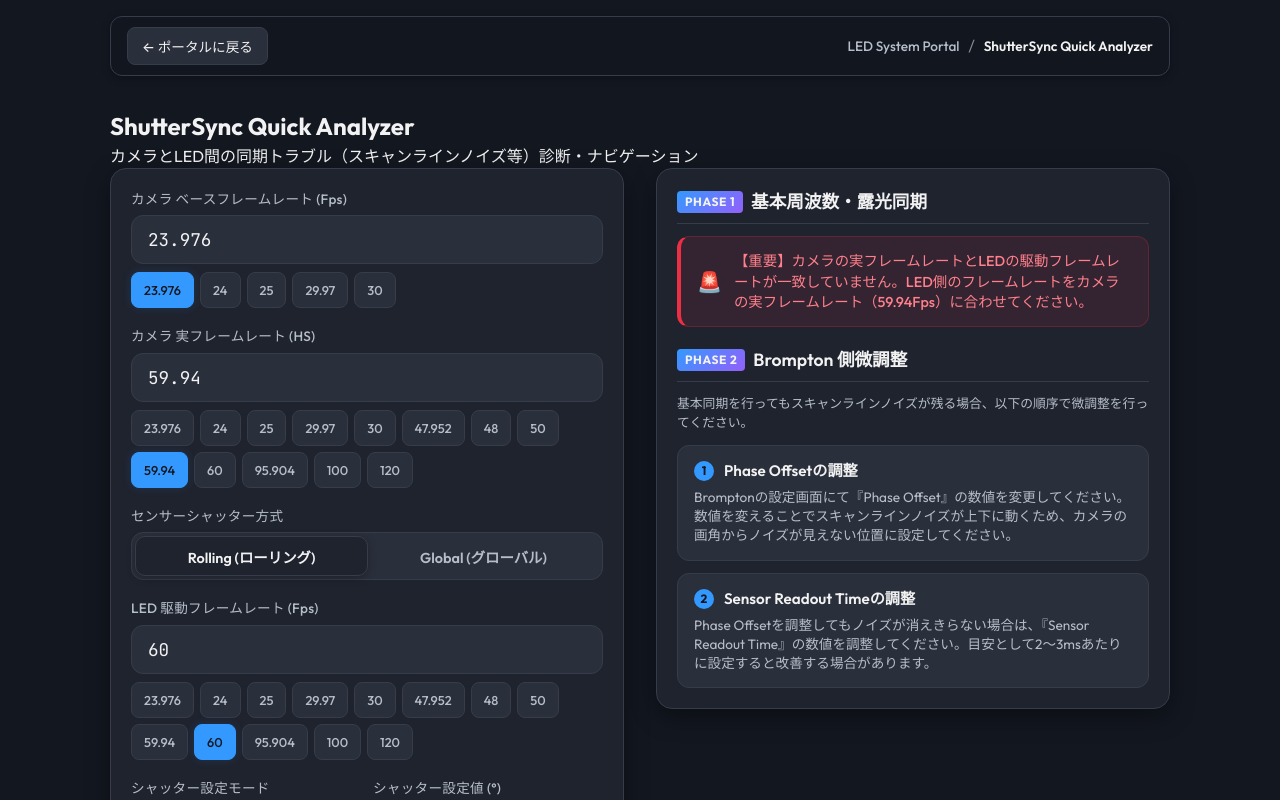
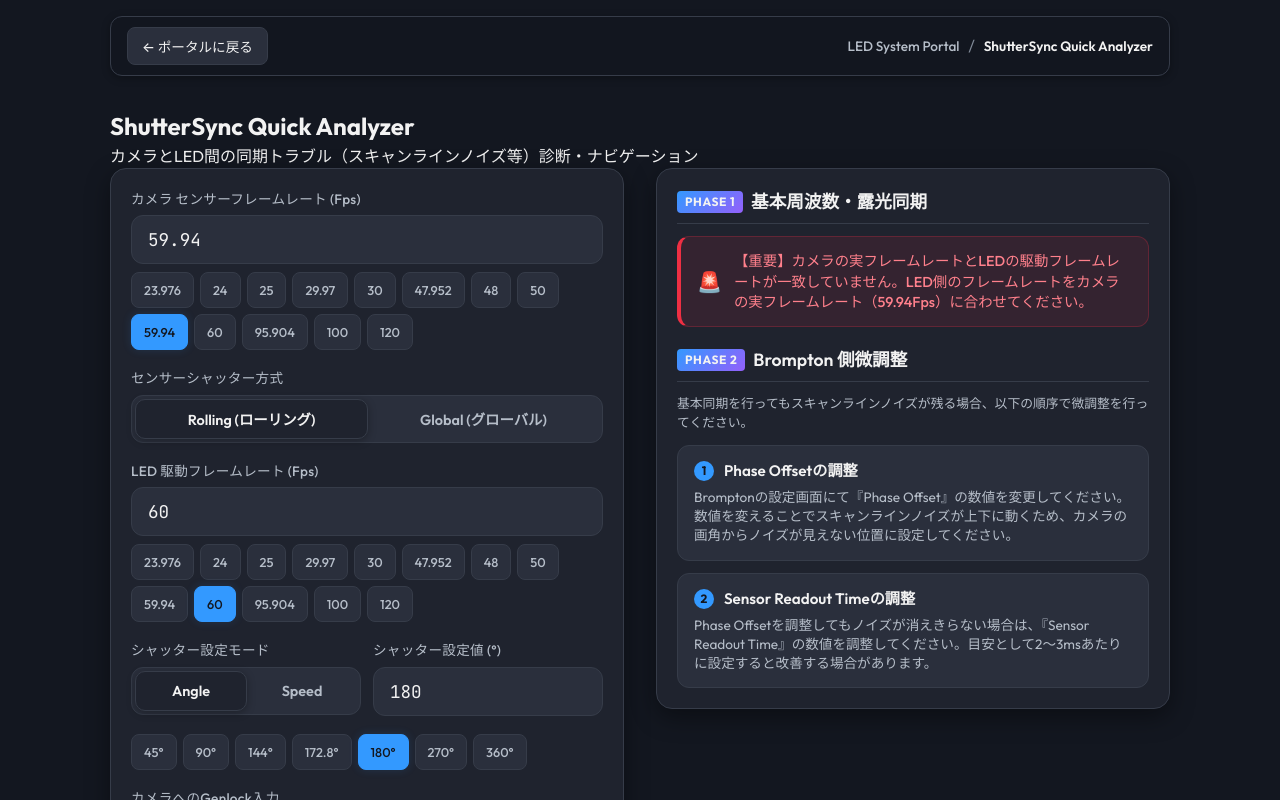
Before and after one commit to ookami1019/LED-System, a React (Vite) app in the folder Flickr/: page / in a window 1280 px wide. Shown: the top 800 px of the page. Built offline with nearby package versions, Linux system fonts and the light colour scheme.

Commit message:
refactor(ui): remove confusing base fps input and rename sensor fps label (ベースFPS項目の削除)

```diff
--- a/Flickr/src/components/DiagnosticForm.tsx
+++ b/Flickr/src/components/DiagnosticForm.tsx
@@ -17,7 +17,6 @@ export const DiagnosticForm: React.FC<DiagnosticFormProps> = ({ inputs, onChange
     });
   };
 
-  const cameraBasePresets = [23.976, 24.00, 25.00, 29.97, 30.00];
   const cameraHsPresets = [23.976, 24.00, 25.00, 29.97, 30.00, 47.952, 48.00, 50.00, 59.94, 60.00, 95.904, 100.00, 120.00];
   const ledRefreshPresets = [23.976, 24.00, 25.00, 29.97, 30.00, 47.952, 48.00, 50.00, 59.94, 60.00, 95.904, 100.00, 120.00];
 
@@ -28,35 +27,7 @@ export const DiagnosticForm: React.FC<DiagnosticFormProps> = ({ inputs, onChange
     <div className="diagnostic-form-container">
       <form className="diagnostic-form" onSubmit={(e) => e.preventDefault()}>
         <div className="form-group">
-          <label htmlFor="cameraBaseFps" className="form-label">
-            カメラ ベースフレームレート (Fps)
-          </label>
-          <div className="input-with-presets">
-            <input
-              id="cameraBaseFps"
-              type="text"
-              inputMode="decimal"
-              value={inputs.cameraBaseFps}
-              onChange={(e) => handleInputChange('cameraBaseFps', e.target.value.replace(/[^0-9.]/g, ''))}
-              className="form-input"
-            />
-            <div className="preset-buttons">
-              {cameraBasePresets.map((preset) => (
-                <button
-                  key={preset}
-                  type="button"
-                  className={`preset-btn ${inputs.cameraBaseFps === preset ? 'active' : ''}`}
-                  onClick={() => handleInputChange('cameraBaseFps', preset)}
-                >
-                  {preset}
-                </button>
-              ))}
-            </div>
-          </div>
-        </div>
-
-        <div className="form-group">
-          <label className="form-label">カメラ 実フレームレート (HS)</label>
+          <label className="form-label">カメラ センサーフレームレート (Fps)</label>
           <div className="input-with-presets">
             <input
               id="cameraHsFps"
--- a/Flickr/src/types/index.ts
+++ b/Flickr/src/types/index.ts
@@ -2,9 +2,7 @@
  * カメラとLEDの同期トラブルを解決するための入力パラメータ
  */
 export interface AnalyzerInputs {
-  /** カメラ ベースフレームレート (例: 23.98, 24.00) */
-  cameraBaseFps: number | string;
-  /** カメラ 実フレームレート (例: 59.94, 60.00) */
+  /** カメラ センサー(実)フレームレート (例: 59.94, 60.00) */
   cameraHsFps: number | string;
   /** LED 駆動リフレッシュレート (例: 59.94, 60.00) */
   ledRefreshRate: number | string;
--- a/Flickr/src/utils/diagnostic.ts
+++ b/Flickr/src/utils/diagnostic.ts
@@ -8,7 +8,6 @@ import type { AnalyzerInputs, DiagnosticResult, DiagnosticRuleResult, Adjustment
 export function analyzeSettings(rawInputs: AnalyzerInputs): DiagnosticResult {
   const inputs = {
     ...rawInputs,
-    cameraBaseFps: Number(rawInputs.cameraBaseFps) || 0,
     cameraHsFps: Number(rawInputs.cameraHsFps) || 0,
     ledRefreshRate: Number(rawInputs.ledRefreshRate) || 0,
     shutterValue: Number(rawInputs.shutterValue) || 0,
--- a/Flickr/src/utils/localStorage.ts
+++ b/Flickr/src/utils/localStorage.ts
@@ -4,7 +4,6 @@ import { logger } from './logger';
 const STORAGE_KEY = 'shuttersync_analyzer_inputs';
 
 export const DEFAULT_INPUTS: AnalyzerInputs = {
-  cameraBaseFps: 23.976,
   cameraHsFps: 59.94,
   ledRefreshRate: 60.00,
   shutterMode: 'Angle',
@@ -25,7 +24,6 @@ export function loadSavedInputs(): AnalyzerInputs {
     }
     const parsed = JSON.parse(saved);
     return {
-      cameraBaseFps: (typeof parsed.cameraBaseFps === 'number' || typeof parsed.cameraBaseFps === 'string') ? parsed.cameraBaseFps : DEFAULT_INPUTS.cameraBaseFps,
       cameraHsFps: (typeof parsed.cameraHsFps === 'number' || typeof parsed.cameraHsFps === 'string') ? parsed.cameraHsFps : DEFAULT_INPUTS.cameraHsFps,
       ledRefreshRate: (typeof parsed.ledRefreshRate === 'number' || typeof parsed.ledRefreshRate === 'string') ? parsed.ledRefreshRate : DEFAULT_INPUTS.ledRefreshRate,
       shutterMode: parsed.shutterMode === 'Angle' || parsed.shutterMode === 'Speed' ? parsed.shutterMode : DEFAULT_INPUTS.shutterMode,
```
